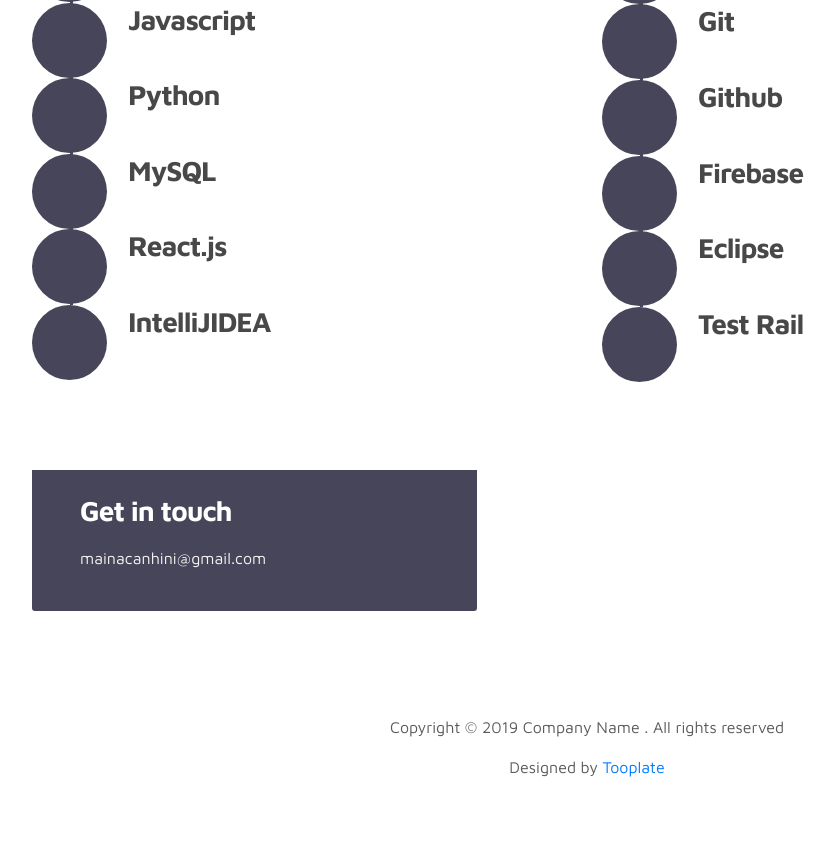
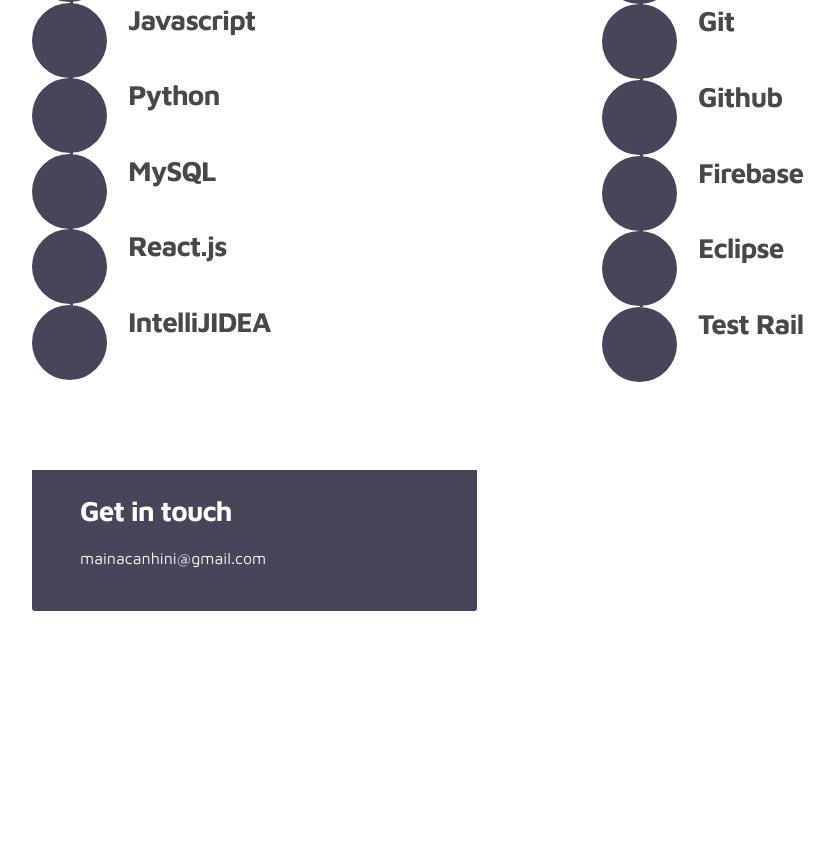
Before and after one commit to Skyenade/MyPortfolio, a plain HTML site: page index.html in a window 1280 px wide. Shown: the part 3198-4041 px from the top of the page, without its empty margins (53-887 px from the left). After the commit the page ends 3865 px from the top, so only its background shows below. Drawn offline with nearby package versions, Linux system fonts and the light colour scheme; files that its build step writes are made by us from their sources.

Commit message:
updated portoflio and resume

```diff
--- a/index.html
+++ b/index.html
@@ -474,13 +474,6 @@ https://www.tooplate.com/view/2115-marvel
       <div class="row">
 
         <div class="col-lg-5 mr-lg-5 col-12">
-          <!-- <div class="google-map w-100">
-            <iframe
-              src="https://www.google.com/maps/embed?pb=!1m18!1m12!1m3!1d357575.5950869969!2d-74.04152676422505!3d45.559189483453615!2m3!1f0!2f0!3f0!3m2!1i1024!2i768!4f13.1!3m3!1m2!1s0x4cc91a541c64b70d%3A0x654e3138211fefef!2sMontreal%2C%20QC!5e0!3m2!1sen!2sca!4v1733792087971!5m2!1sen!2sca"
-              width="400" height="300" frameborder="0" style="border:0" allowfullscreen></iframe>
-          </div> -->
-
-
           <div class="contact-info d-flex justify-content-between align-items-center py-4 px-lg-5">
             <div class="contact-info-item">
               <h3 class="mb-3 text-white">Get in touch</h3>
@@ -489,50 +482,10 @@ https://www.tooplate.com/view/2115-marvel
           </div>
         </div>
 
-        <!-- <div class="col-lg-6 col-12">
-          <div class="contact-form">
-            <h2 class="mb-4">Interested to work together? Let's talk</h2>
-
-            <form action="" method="get">
-              <div class="row">
-                <div class="col-lg-6 col-12">
-                  <input type="text" class="form-control" name="name" placeholder="Your Name" id="name">
-                </div>
-
-                <div class="col-lg-6 col-12">
-                  <input type="email" class="form-control" name="email" placeholder="Email" id="email">
-                </div>
-
-                <div class="col-12">
-                  <textarea name="message" rows="6" class="form-control" id="message" placeholder="Message"></textarea>
-                </div>
-
-                <div class="ml-lg-auto col-lg-5 col-12">
-                  <input type="submit" class="form-control submit-btn" value="Send Button">
-                </div>
-              </div>
-            </form>
-          </div>
-        </div> -->
-
       </div>
     </div>
   </section>
 
-  <!-- FOOTER -->
-  <footer class="footer py-5">
-    <div class="container">
-      <div class="row">
-
-        <div class="col-lg-12 col-12">
-          <p class="copyright-text text-center">Copyright &copy; 2019 Company Name . All rights reserved</p>
-          <p class="copyright-text text-center">Designed by <a rel="nofollow"
-              href="https://www.facebook.com/tooplate">Tooplate</a></p>
-        </div>
-
-      </div>
-    </div>
-  </footer>
 
   <script src="assets/js/jquery-3.3.1.min.js"></script>
   <script src="assets/js/popper.min.js"></script>
```
Also changed, not shown: 1 other file.
